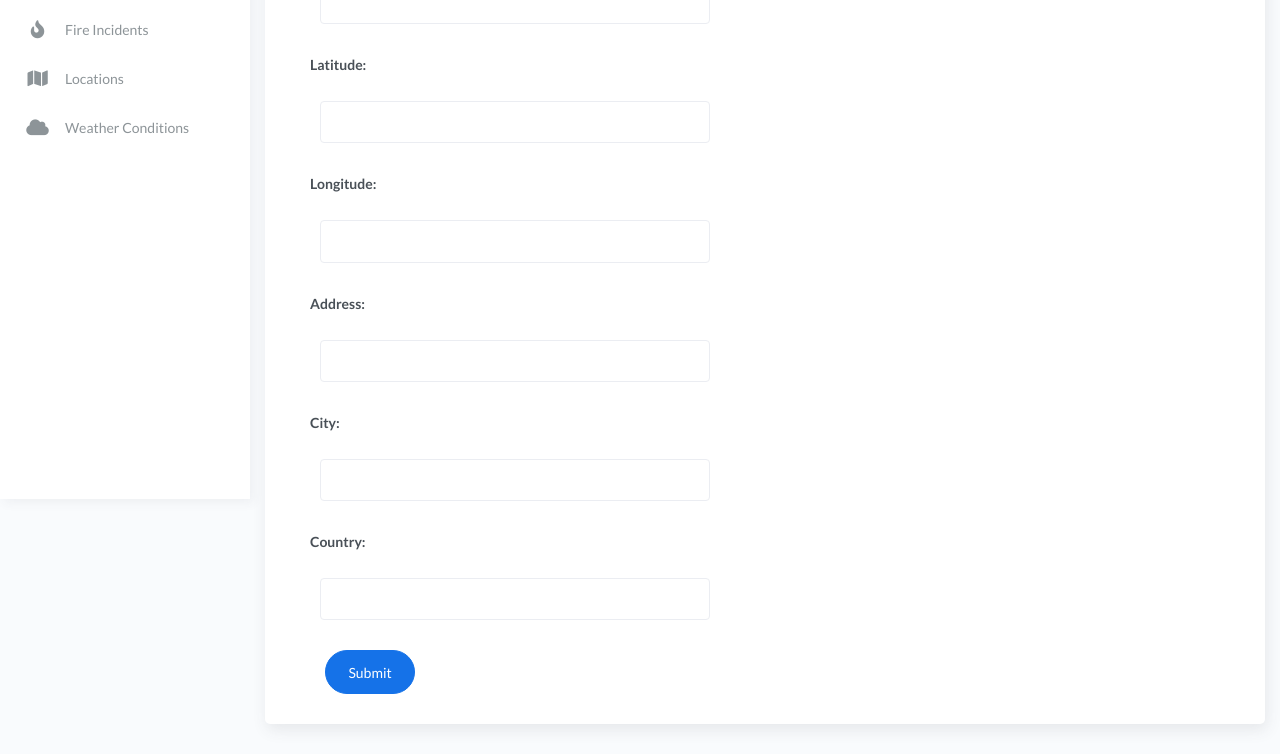
After one commit to Sukehiro13/FireApp-marCy, a Django app: page /firestations/add/ in a window 1280 px wide. The commit adds this page. Shown: the part 301-1055 px from the top of the page. Run offline with Django 4.2, Linux system fonts and the light colour scheme; some libraries are stand-ins or nearby versions.

Commit message:
Working Fire Station(add button)

```diff
--- /dev/null
+++ b/projectsite/fire/forms.py
@@ -0,0 +1,8 @@
+from django.forms import ModelForm
+from django import forms
+from .models import FireStation
+
+class firestationform(ModelForm):
+    class Meta:
+        model = FireStation
+        fields = "__all__"
--- a/projectsite/fire/models.py
+++ b/projectsite/fire/models.py
@@ -35,9 +35,9 @@ class Incident(BaseModel):
 class FireStation(BaseModel):
     name = models.CharField(max_length=150)
     latitude = models.DecimalField(
-        max_digits=22, decimal_places=16, null=True, blank=True)
+        max_digits=22, decimal_places=6, null=True, blank=True)
     longitude = models.DecimalField(
-        max_digits=22, decimal_places=16, null=True, blank=True)
+        max_digits=22, decimal_places=6, null=True, blank=True)
     address = models.CharField(max_length=150)
     city = models.CharField(max_length=150)  # can be in separate table
     country = models.CharField(max_length=150)  # can be in separate table
--- a/projectsite/fire/views.py
+++ b/projectsite/fire/views.py
@@ -1,5 +1,5 @@
 from django.shortcuts import render
-from django.views.generic.list import ListView
+from django.views.generic import ListView, CreateView
 from fire.models import Locations, Incident, FireStation
 
 from django.db import connection
@@ -8,6 +8,8 @@ from django.db.models.functions import ExtractMonth
 
 from django.db.models import Count
 from datetime import datetime
+from .forms import firestationform
+from django.urls import reverse_lazy
 
 class HomePageView(ListView):
     model = Locations
@@ -183,3 +185,27 @@ def map_station(request):
      }
 
      return render(request, 'map_station.html', context)
+
+class FireStationListView(ListView):
+    model = FireStation
+    context_object_name = 'stations'
+    template_name = 'firestationlist.html'
+    paginate_by = 5
+
+    def get_queryset(self, *args, **kwargs):
+        qs = super().get_queryset(*args, **kwargs)
+        if self.request.GET.get("q") is not None:
+            query = self.request.GET.get('q')
+            qs = qs.filter(
+                Q(name__icontains=query) |
+                Q(address__icontains=query) |
+                Q(city__icontains=query) |
+                Q(country__icontains=query)
+            )
+        return qs.order_by('id')
+
+class FireStationCreateView(CreateView):
+    model = FireStation
+    form_class = firestationform
+    template_name = 'firestationadd.html'
+    success_url = reverse_lazy('fire-stations')
--- a/projectsite/projectsite/urls.py
+++ b/projectsite/projectsite/urls.py
@@ -1,8 +1,8 @@
 from django.contrib import admin
 from django.urls import path
+from fire.views import HomePageView, ChartView, PieCountbySeverity, LineCountbyMonth, MultilineIncidentTop3Country, multipleBarbySeverity, FireStationListView, FireStationCreateView
+from fire import views
 
-from fire.views import HomePageView, ChartView, PieCountbySeverity, LineCountbyMonth, MultilineIncidentTop3Country, multipleBarbySeverity
-from fire import views
 
 urlpatterns = [
     path("admin/", admin.site.urls),
@@ -13,4 +13,6 @@ urlpatterns = [
     path('multilineChart/', MultilineIncidentTop3Country, name='chart'),
     path('multiBarChart/', multipleBarbySeverity, name='chart'),
     path('stations', views.map_station, name='map-station'),
+    path('firestations/', FireStationListView.as_view(), name='fire-stations'),
+    path('firestations/add/', FireStationCreateView.as_view(), name='fire-stations-add'),
 ]
--- a/projectsite/templates/base.html
+++ b/projectsite/templates/base.html
@@ -134,80 +134,50 @@
               </li>
               <li class="nav-item">
                 <a data-toggle="collapse" href="#base">
-                  <i class="fas fa-layer-group"></i>
-                  <p>Base</p>
+                  <i class="fas fa-truck"></i>
+                  <p>Fire Stations</p>
                   <span class="caret"></span>
                 </a>
                 <div class="collapse" id="base">
                   <ul class="nav nav-collapse">
                     <li>
-                      <a href="components/avatars.html">
-                        <span class="sub-item">Avatars</span>
+                      <a href="{% url 'fire-stations' %}">
+                        <span class="sub-item">View Fire Stations</span>
                       </a>
                     </li>
                     <li>
-                      <a href="components/buttons.html">
-                        <span class="sub-item">Buttons</span>
+                      <a href="{% url 'map-station' %}">
+                        <span class="sub-item">Fire Fighters</span>
+                      </a>
+                    </li>
+                    <li>
+                      <a href="maps/jqvmap.html">
+                        <span class="sub-item">Fire Trucks</span>
                       </a>
                     </li>
 
                   </ul>
                 </div>
               </li>
-
-
-
               <li class="nav-item">
-                <a data-toggle="collapse" href="#maps">
-                  <i class="fas fa-map-marker-alt"></i>
-                  <p>Maps</p>
-                  <span class="caret"></span>
+                <a href="#maps">
+                  <i class="fas fa-fire"></i>
+                  <p>Fire Incidents</p>
                 </a>
-                <div class="collapse" id="maps">
-                  <ul class="nav nav-collapse">
-                    <li>
-                      <a href="{% url 'map-station' %}">
-                        <span class="sub-item">Fire Stations</span>
-                      </a>
-                    </li>
-                    <li>
-                      <a href="maps/jqvmap.html">
-                        <span class="sub-item">Fire Incidents</span>
-                      </a>
-                    </li>
-                  </ul>
-                </div>
               </li>
               <li class="nav-item">
-                <a data-toggle="collapse" href="#charts">
-                  <i class="far fa-chart-bar"></i>
-                  <p>Charts</p>
-                  <span class="caret"></span>
-                </a>
-                <div class="collapse" id="charts">
-                  <ul class="nav nav-collapse">
-                    <li>
-                      <a href="#">
-                        <span class="sub-item">Chart Js</span>
-                      </a>
-                    </li>
-                    <li>
-                      <a href="charts/sparkline.html">
-                        <span class="sub-item">Sparkline</span>
-                      </a>
-                    </li>
-                  </ul>
-                </div>
-              </li>
-              <li class="nav-item">
-                <a href="widgets.html">
-                  <i class="fas fa-desktop"></i>
-                  <p>Widgets</p>
-                  <span class="badge badge-success">4</span>
+                <a href="#maps">
+                  <i class="fas fa-map"></i>
+                  <p>Locations</p>
                 </a>
               </li>
 
-
+              <li class="nav-item">
+                <a href="#maps">
+                  <i class="fas fa-cloud"></i>
+                  <p>Weather Conditions</p>
+                </a>
+              </li>
             </ul>
           </div>
         </div>
--- /dev/null
+++ b/projectsite/templates/firestationadd.html
@@ -0,0 +1,36 @@
+{% extends 'base.html' %}
+{% load static %}
+
+{% block content %}
+  <div class="content">
+    <div class="container-fluid">
+      <h4 class="page-title">Fire Station</h4>
+
+      <div class="row">
+        <div class="col-md-12">
+          <div class="card">
+            <div class="card-header">
+              <div class="card-title">Add New Fire Station</div>
+              <div class="card-category">Add a new Fire Station</div>
+            </div>
+
+            <div class="col-md-6">
+              <div class="card-body">
+                <form action="" method="post" novalidate>
+                  {% csrf_token %}
+                  {% include 'includes/form.html' %}
+
+                  <div class="form-group">
+                    <div class="col-md-12 col-sm-3">
+                      <button type="submit" class="btn btn-primary btn-rounded">Submit</button>
+                    </div>
+                  </div>
+                </form>
+              </div>
+            </div>
+          </div>
+        </div>
+      </div>
+    </div>
+  </div>
+{% endblock %}
```
Also changed, not shown: projectsite/templates/firestationlist.html (added, +82 -0 lines), projectsite/db.sqlite3.
